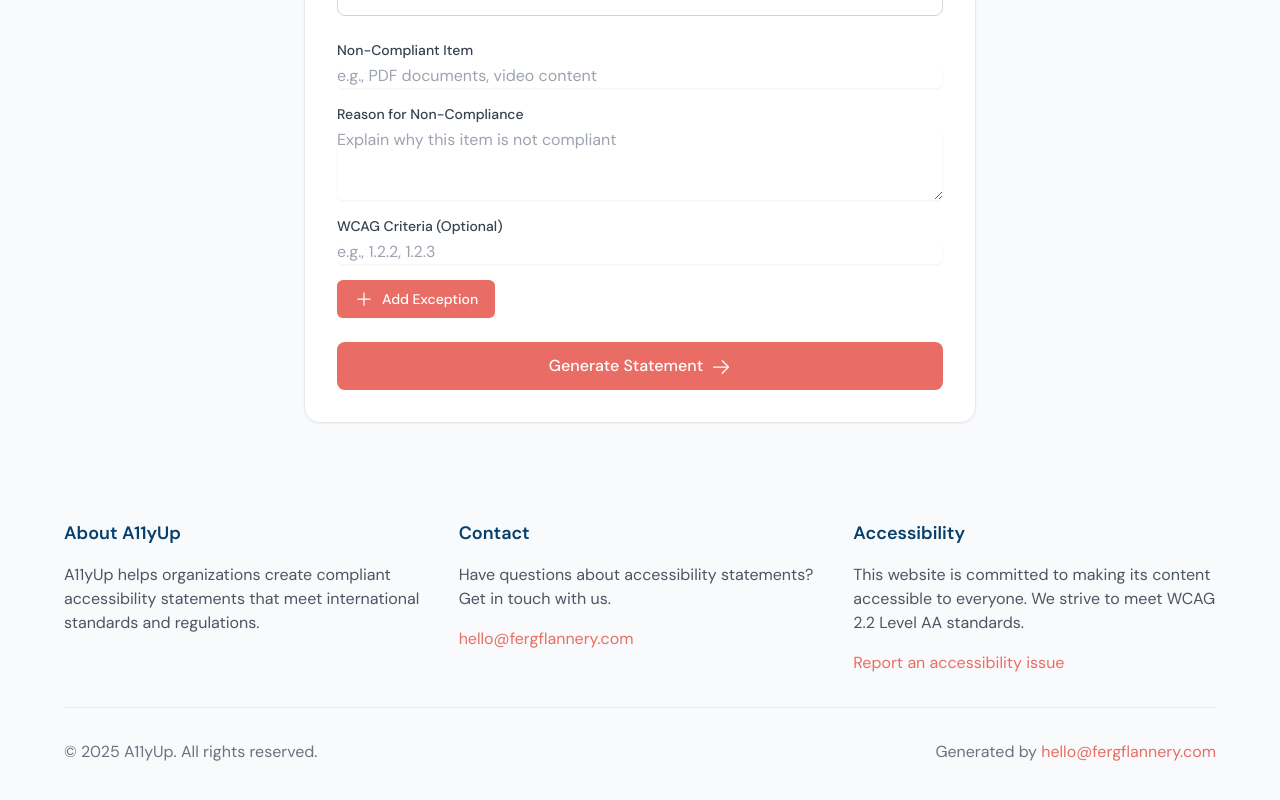
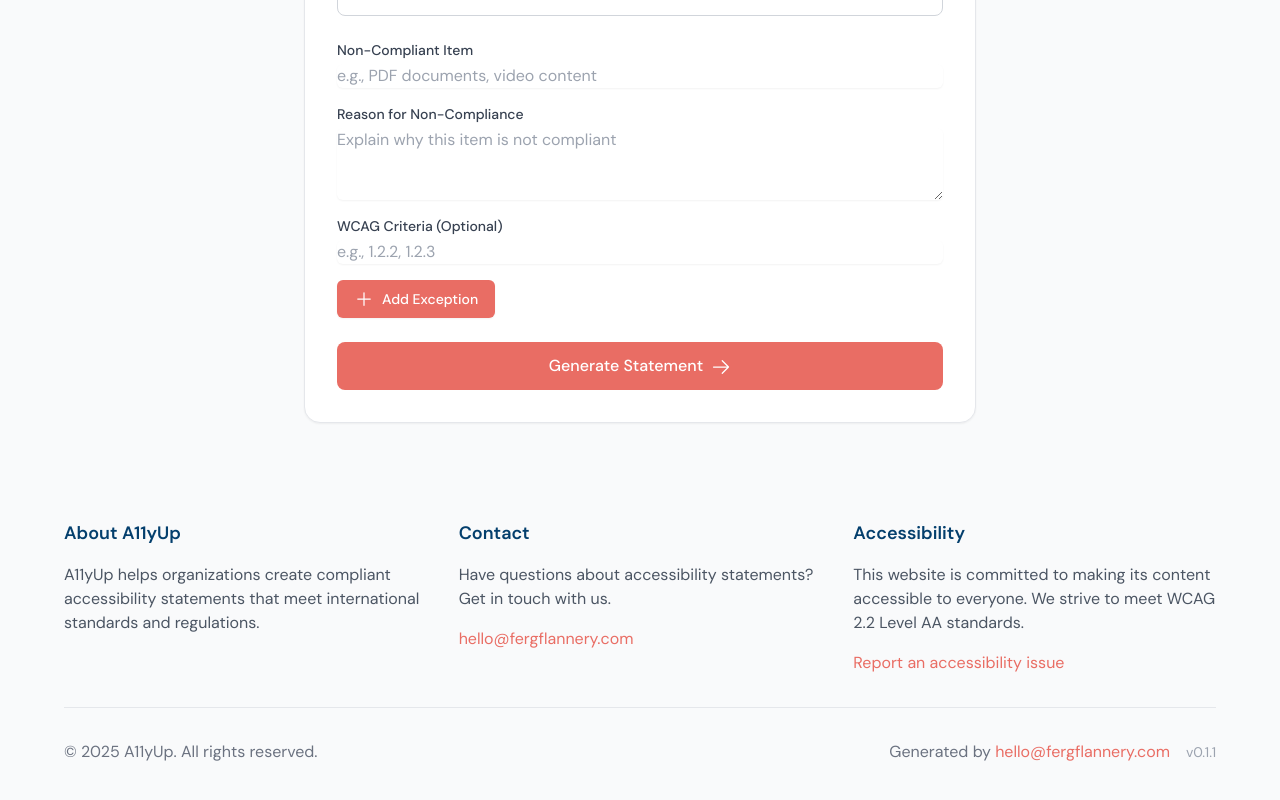
Before and after one commit to thefergflannery/a11yup, a React (Vite) app in the folder client/: page / in a window 1280 px wide. Shown: the part 2291-3091 px from the top of the page. Built offline with nearby package versions, Linux system fonts and the light colour scheme.

Commit message:
feat: add version tracking to footer (v0.1.1)

```diff
--- a/client/src/App.tsx
+++ b/client/src/App.tsx
@@ -4,6 +4,9 @@
 import Layout from './components/Layout';
 import React, { useState } from 'react';
 import { useNavigate, useLocation } from 'react-router-dom';
+
+// Version tracking
+const VERSION = '0.1.1'; // Added error handling for non-compliant items form
 
 // WCAG versions and levels
 const WCAG_VERSIONS = [
@@ -728,9 +731,12 @@
           <p className="text-gray-500">
             © {new Date().getFullYear()} A11yUp. All rights reserved.
           </p>
-          <p className="text-gray-500 mt-4 md:mt-0">
-            Generated by <a href="mailto:hello@fergflannery.com" className="text-primary-300 hover:text-primary-400">hello@fergflannery.com</a>
-          </p>
+          <div className="flex items-center space-x-4">
+            <p className="text-gray-500 mt-4 md:mt-0">
+              Generated by <a href="mailto:hello@fergflannery.com" className="text-primary-300 hover:text-primary-400">hello@fergflannery.com</a>
+            </p>
+            <span className="text-sm text-gray-400">v{VERSION}</span>
+          </div>
         </div>
       </div>
     </div>
```
